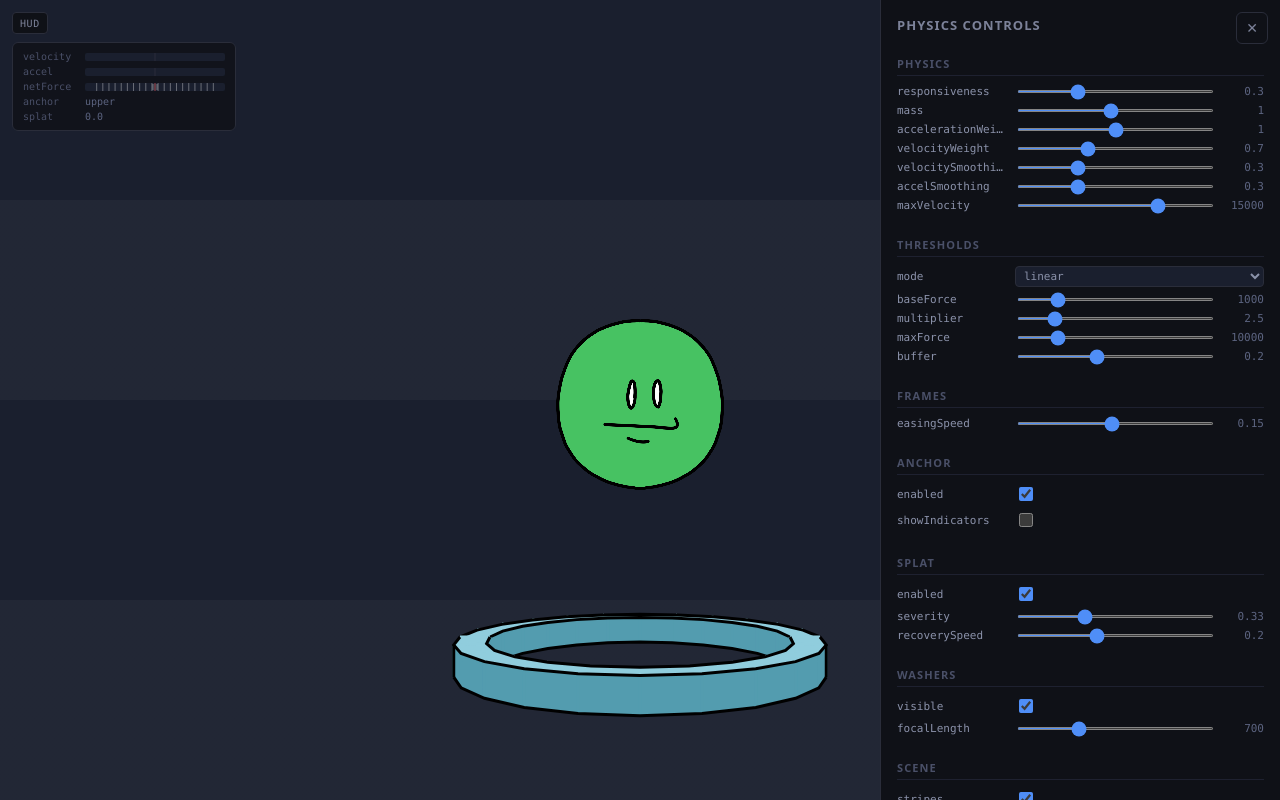
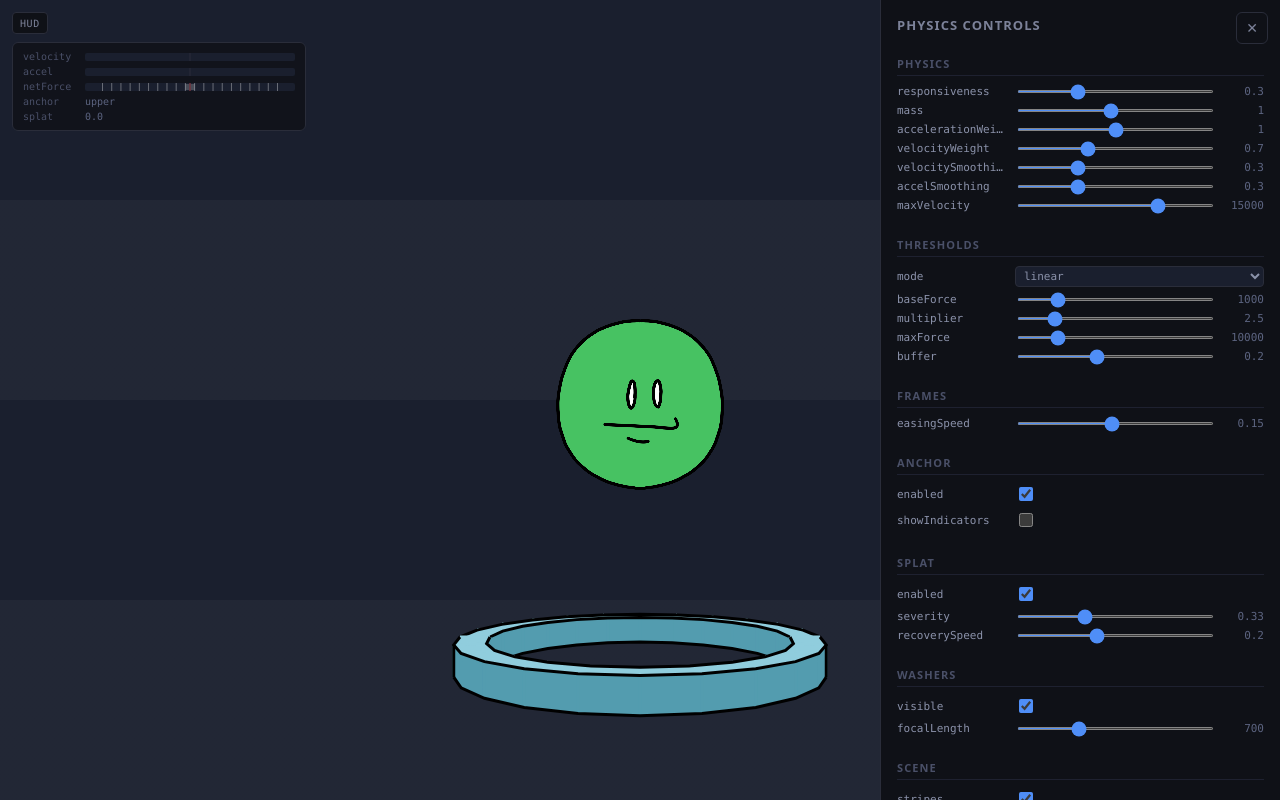
Before and after one commit to cbmitchell/scroll-physics-animation, a React (Vite) app: page / in a window 1280 px wide. Both pictures are taken after a click on the button "HUD". Built offline with nearby package versions, Linux system fonts and the light colour scheme.

Commit message:
Widen the HUD

```diff
--- a/src/App.css
+++ b/src/App.css
@@ -233,7 +233,7 @@
 
 .hud-bar {
   display: block;
-  width: 140px;
+  width: 210px;
   height: 8px;
   flex-shrink: 0;
   border-radius: 2px;
--- a/src/components/PhysicsHUD.tsx
+++ b/src/components/PhysicsHUD.tsx
@@ -1,7 +1,7 @@
 import { useEffect, useRef, type MutableRefObject } from 'react'
 import type { ScrollPhysicsElement, TunableOpts } from '../lib/ScrollPhysicsElement'
 
-const BAR_W = 140
+const BAR_W = 210
 const BAR_H = 8
 
 function drawBar(
```
